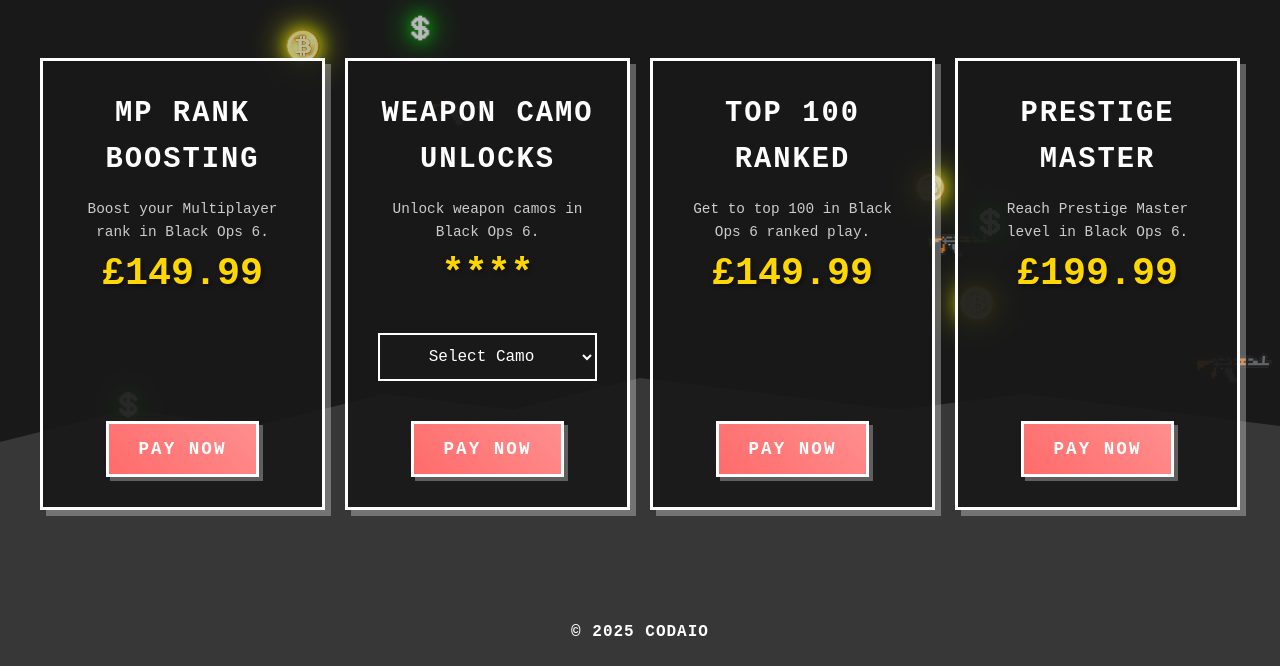
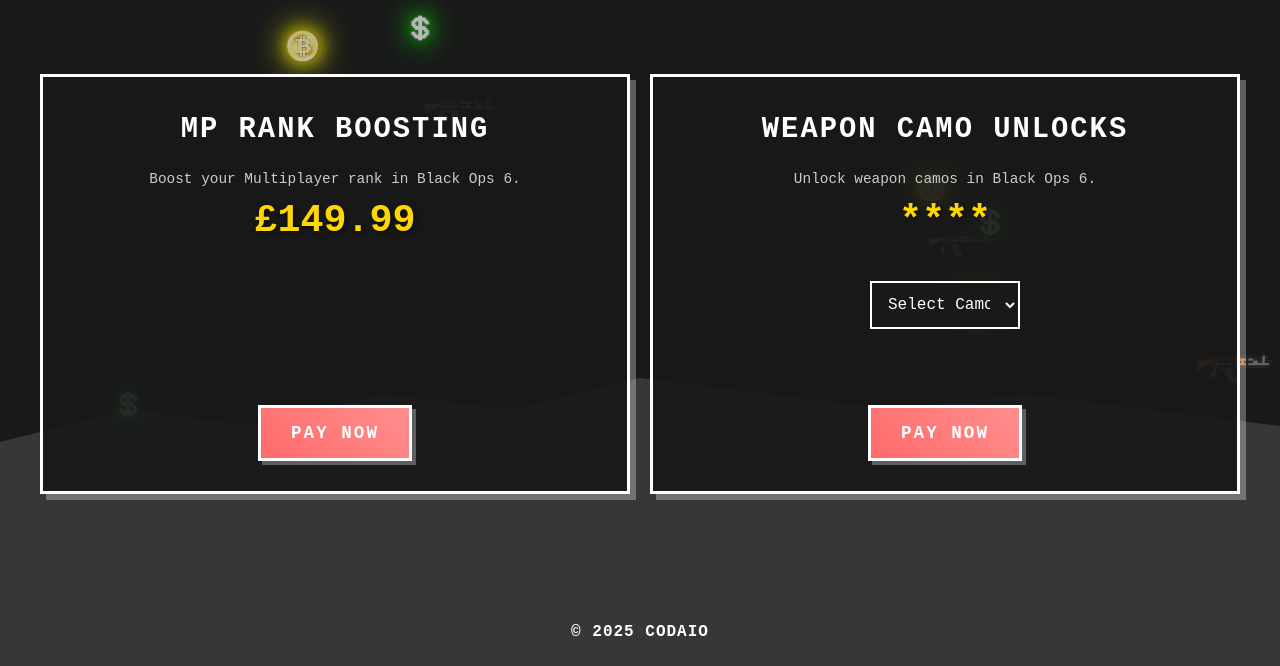
Before and after one commit to soymrunkn0wn/payment-btc, a website: page index.html in a window 1280 px wide. Shown: the part 134-800 px from the top of the page. Drawn offline with Linux system fonts and the light colour scheme; no server answers; a web font is replaced by a local one.

Commit message:
v0.05 - change height product box -> 420px

```diff
--- a/index.html
+++ b/index.html
@@ -127,36 +127,6 @@
                                 Pay Now
                             </button>
                         </div>
-                        <div class="product-card">
-                            <h2>Top 100 Ranked</h2>
-                            <p class="description">
-                                Get to top 100 in Black Ops 6 ranked play.
-                            </p>
-                            <div class="price">
-                                £149.99<span class="btc-price"></span>
-                            </div>
-                            <button
-                                class="pay-button"
-                                onclick="initiatePayment(event)"
-                            >
-                                Pay Now
-                            </button>
-                        </div>
-                        <div class="product-card">
-                            <h2>Prestige Master</h2>
-                            <p class="description">
-                                Reach Prestige Master level in Black Ops 6.
-                            </p>
-                            <div class="price">
-                                £199.99<span class="btc-price"></span>
-                            </div>
-                            <button
-                                class="pay-button"
-                                onclick="initiatePayment(event)"
-                            >
-                                Pay Now
-                            </button>
-                        </div>
                     </div>
                 </div>
             </main>
--- a/script.js
+++ b/script.js
@@ -55,7 +55,7 @@
 // Update product display in UI
 function updateProductDisplay() {
   const productCards = document.querySelectorAll(".product-card");
-  const prices = [99.99, 79.99, 149.99, 199.99]; // Prices for each product card
+  const prices = [149.99, 79.99]; // Prices for each product card
   const camoPrices = window.camoPrices || {
     "dark-matter": 89.99,
     nebula: 94.99,
--- a/styles.css
+++ b/styles.css
@@ -373,6 +373,7 @@
     box-shadow: 6px 6px 0px rgba(255, 255, 255, 0.3);
     flex: 1 1 0px;
     min-width: 250px;
+    min-height: 420px;
     display: flex;
     flex-direction: column;
     justify-content: flex-start;
@@ -460,7 +461,7 @@
     background: #191919;
     color: white;
     font-family: "VCR OSD Mono", monospace;
-    width: 100%;
+    width: 150px;
     text-align: center;
     cursor: pointer;
 }
@@ -481,7 +482,7 @@
 }
 
 .bitcoin-icon {
-    height: 17px;
+    height: 25px;
     display: inline-block;
     vertical-align: middle;
 }
```
